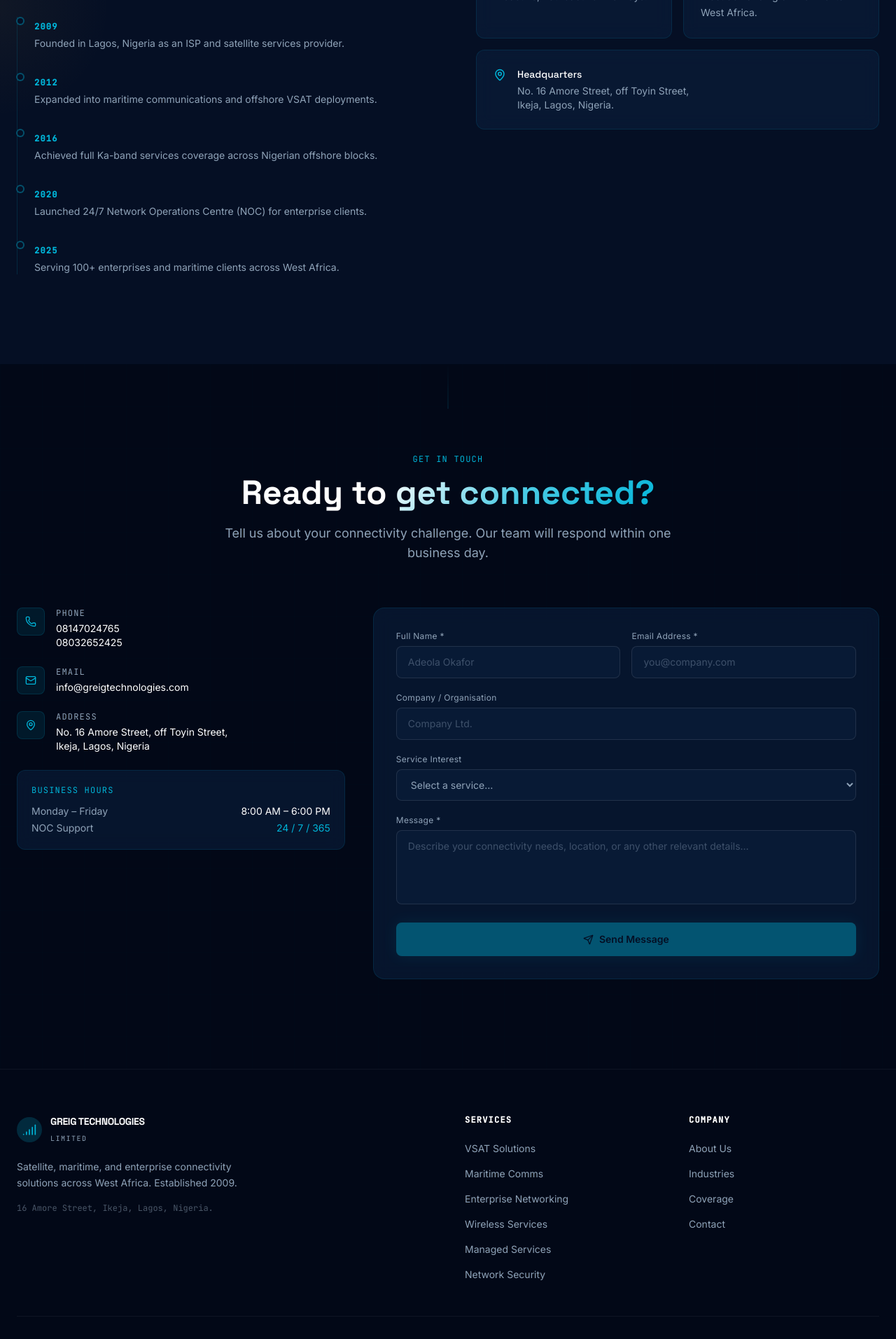
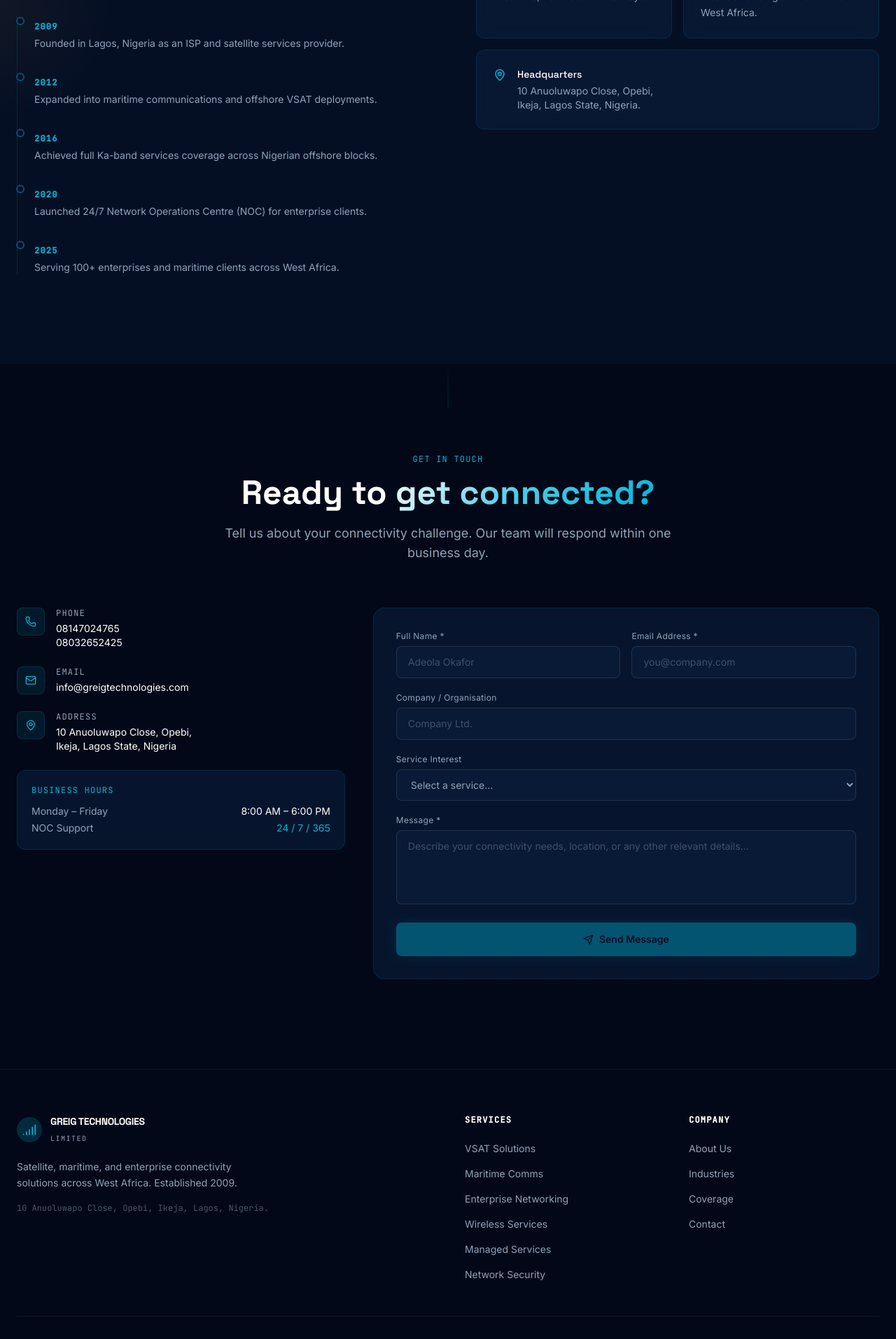
Before and after one commit to Greig-Technologies-Limited/greig-web, a Next.js app: page / in a window 1280 px wide. Shown: the part 3960-5873 px from the top of the page at 70% size. Built offline with nearby package versions, Linux system fonts and the light colour scheme.

Commit message:
fix: update company address to 10 Anuoluwapo Close, Opebi

```diff
--- a/components/Footer.tsx
+++ b/components/Footer.tsx
@@ -44,7 +44,7 @@
               className="text-steel/50 text-xs"
               style={{ fontFamily: "var(--font-mono)" }}
             >
-              16 Amore Street, Ikeja, Lagos, Nigeria.
+              10 Anuoluwapo Close, Opebi, Ikeja, Lagos, Nigeria.
             </p>
           </div>
 
--- a/components/sections/About.tsx
+++ b/components/sections/About.tsx
@@ -148,9 +148,9 @@
                     Headquarters
                   </div>
                   <p className="text-steel text-sm">
-                    No. 16 Amore Street, off Toyin Street,
+                    10 Anuoluwapo Close, Opebi,
                     <br />
-                    Ikeja, Lagos, Nigeria.
+                    Ikeja, Lagos State, Nigeria.
                   </p>
                 </div>
               </div>
--- a/components/sections/Contact.tsx
+++ b/components/sections/Contact.tsx
@@ -18,7 +18,7 @@
   {
     icon: MapPin,
     label: "Address",
-    values: ["No. 16 Amore Street, off Toyin Street,", "Ikeja, Lagos, Nigeria"],
+    values: ["10 Anuoluwapo Close, Opebi,", "Ikeja, Lagos State, Nigeria"],
   },
 ];
 
```
